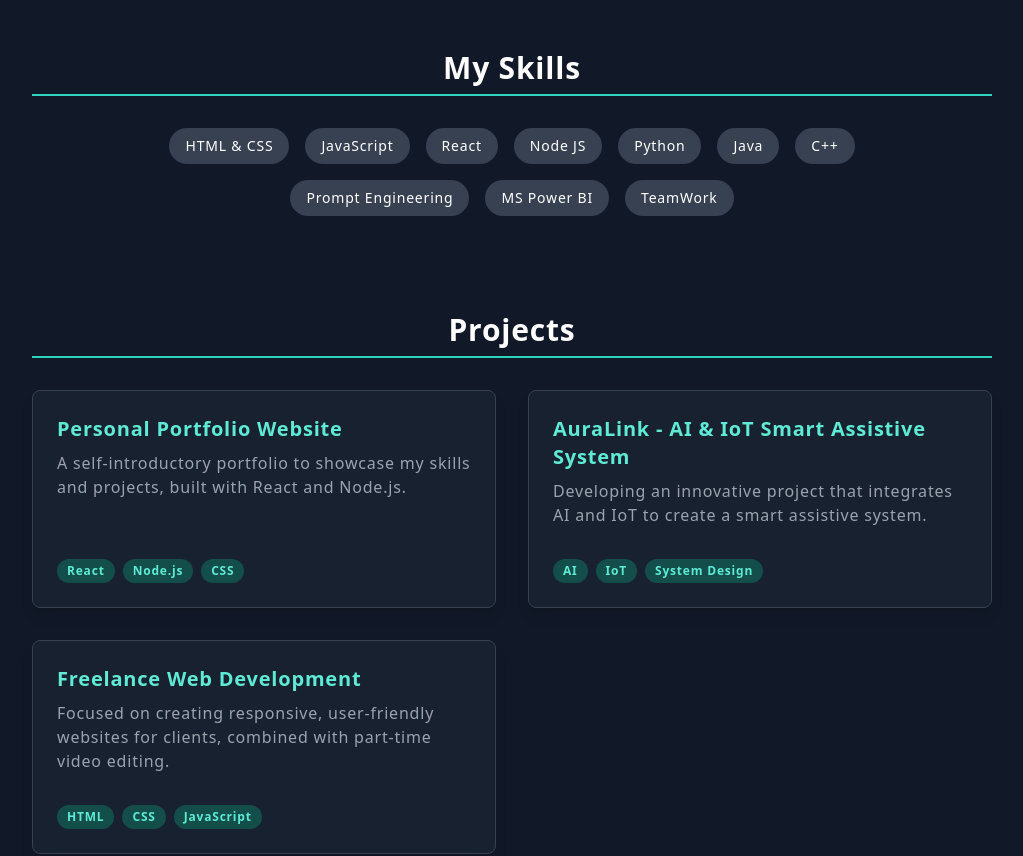
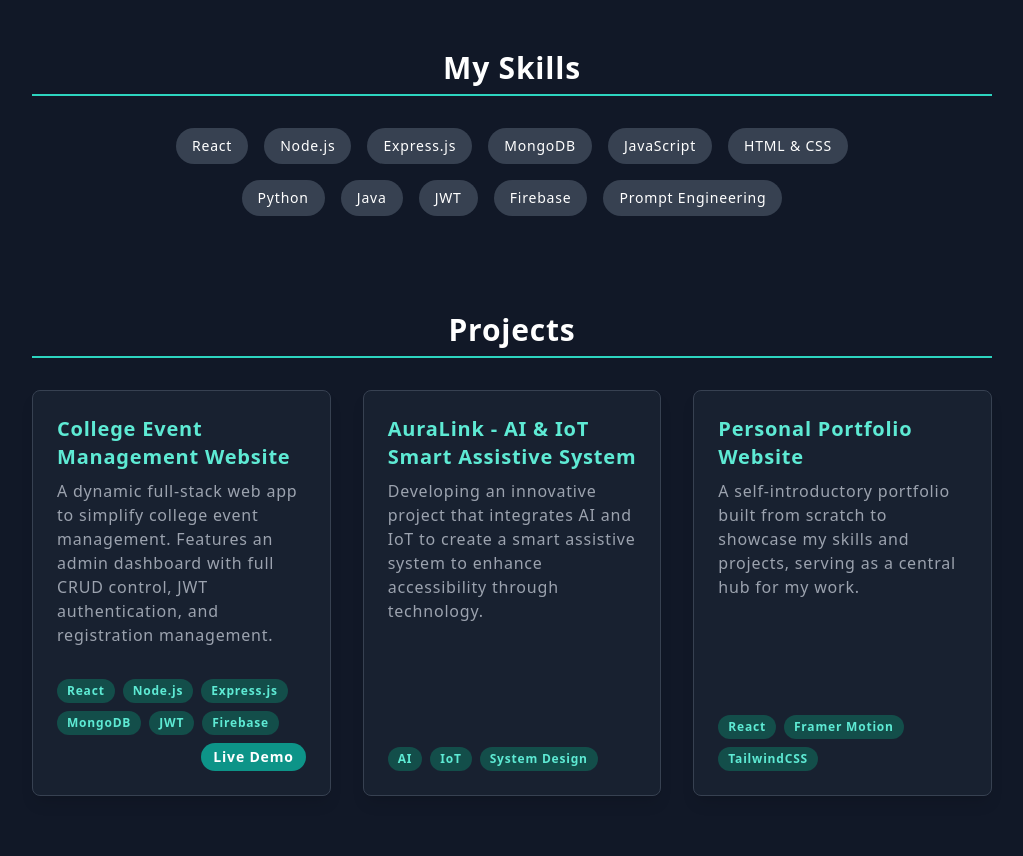
Before and after one commit to Ranjikutti/my_portfolio, a React (Create React App) app: page / in a window 1280 px wide. Shown: the part 1240-2096 px from the top of the page, without its empty margins (128-1151 px from the left). Built offline with nearby package versions, Linux system fonts and the light colour scheme.

Commit message:
final update

```diff
--- a/src/App.jsx
+++ b/src/App.jsx
@@ -46,7 +46,8 @@ const SkillPill = ({ skill }) => (
   </motion.div>
 );
 
-const ProjectCard = ({ title, description, tech }) => (
+// --- PROJECT CARD UPDATED TO INCLUDE LIVE DEMO LINK ---
+const ProjectCard = ({ title, description, tech, liveLink }) => (
   <Tilt options={{ max: 15, scale: 1.05, speed: 500, perspective: 1000, transition: true }}>
     <motion.div
       whileHover={{ boxShadow: '0px 15px 40px rgba(45, 212, 191, 0.4)' }}
@@ -57,8 +58,14 @@ const ProjectCard = ({ title, description, tech }) => (
         <h3 className="text-xl font-bold text-teal-300 mb-2">{title}</h3>
         <p className="text-gray-400 mb-4">{description}</p>
       </div>
-      <div className="flex flex-wrap gap-2 mt-auto pt-4">
+      <div className="flex flex-wrap items-end gap-2 mt-auto pt-4">
         {tech.map(t => <span key={t} className="bg-teal-900 text-teal-300 text-xs font-semibold px-2.5 py-1 rounded-full">{t}</span>)}
+        {/* Live Demo button will only show if a link is provided */}
+        {liveLink && (
+            <a href={liveLink} target="_blank" rel="noopener noreferrer" className="ml-auto text-sm bg-teal-600 hover:bg-teal-700 text-white font-bold py-1 px-3 rounded-full transition-all">
+                Live Demo
+            </a>
+        )}
       </div>
     </motion.div>
   </Tilt>
@@ -102,7 +109,7 @@ function App() {
   const portfolioData = {
     name: "Ranjith J",
     profileImage: "profile-photo.jpg",
-    resumePath: "Ranjith_Resume.pdf", // <-- FILENAME IS NOW CORRECTED
+    resumePath: "Ranjith_Resume.pdf",
     social: {
       github: "https://github.com/Ranjikutti",
       linkedin: "https://www.linkedin.com/in/ranjith-j-835ab0343",
@@ -110,14 +117,29 @@ function App() {
     contact: {
       email: "ranjikutti790@gmail.com",
       phone: "+91 9042275478",
-      address: "Thiruvallur, Tamil Nadu",
+      address: "Chennai, Tamil Nadu",
     },
     profile: "A passionate B.Tech student at Vel Tech and a Full Stack Developer with a strong foundation in building user-friendly web interfaces using JavaScript, React, and Node.js. My internship in Artificial Intelligence and Machine Language has expanded my interests into the practical applications of AI. I am now skilling up in prompt engineering to effectively interact with and leverage large language models for creative and technical solutions. I am a dedicated problem-solver, currently developing an AI and IoT-based Smart Assistive System, and am always eager to tackle real-world challenges.",
-    skills: ["HTML & CSS", "JavaScript", "React", "Node JS", "Python", "Java", "C++", "Prompt Engineering", "MS Power BI", "TeamWork"],
+    // --- SKILLS UPDATED ---
+    skills: ["React", "Node.js", "Express.js", "MongoDB", "JavaScript", "HTML & CSS", "Python", "Java", "JWT", "Firebase", "Prompt Engineering"],
+    // --- PROJECTS UPDATED ---
     projects: [
-        { title: "Personal Portfolio Website", description: "A self-introductory portfolio to showcase my skills and projects, built with React and Node.js.", tech: ["React", "Node.js", "CSS"] },
-        { title: "AuraLink - AI & IoT Smart Assistive System", description: "Developing an innovative project that integrates AI and IoT to create a smart assistive system.", tech: ["AI", "IoT", "System Design"] },
-        { title: "Freelance Web Development", description: "Focused on creating responsive, user-friendly websites for clients, combined with part-time video editing.", tech: ["HTML", "CSS", "JavaScript"] }
+        {
+            title: "College Event Management Website",
+            description: "A dynamic full-stack web app to simplify college event management. Features an admin dashboard with full CRUD control, JWT authentication, and registration management.",
+            tech: ["React", "Node.js", "Express.js", "MongoDB", "JWT", "Firebase"],
+            liveLink: "https://college-event-website-5ebf5.web.app"
+        },
+        {
+            title: "AuraLink - AI & IoT Smart Assistive System",
+            description: "Developing an innovative project that integrates AI and IoT to create a smart assistive system to enhance accessibility through technology.",
+            tech: ["AI", "IoT", "System Design"]
+        },
+        {
+            title: "Personal Portfolio Website",
+            description: "A self-introductory portfolio built from scratch to showcase my skills and projects, serving as a central hub for my work.",
+            tech: ["React", "Framer Motion", "TailwindCSS"]
+        }
     ],
     achievements: [
         { title: "Certificate of Merit in MS Power BI", issuer: "AVNL Institute of Learning, Avadi, Chennai (Ministry of Defence)", description: "Completed a 30-hour value-added program focused on data visualization, analytics, and business intelligence using MS Power BI." },
@@ -188,7 +210,7 @@ function App() {
 
             <motion.section id="projects" variants={sectionVariants} initial="hidden" whileInView="visible" viewport={{ once: true, amount: 0.2 }}>
               <h2 className="pb-2 mb-8 text-3xl font-bold text-center border-b-2 border-teal-400">Projects</h2>
-              <div className="grid grid-cols-1 gap-8 md:grid-cols-2">
+              <div className="grid grid-cols-1 gap-8 md:grid-cols-2 lg:grid-cols-3">
                 {portfolioData.projects.map(project => <ProjectCard key={project.title} {...project} />)}
               </div>
             </motion.section>
```
Lines whose indentation alone changed are shown as unchanged.
